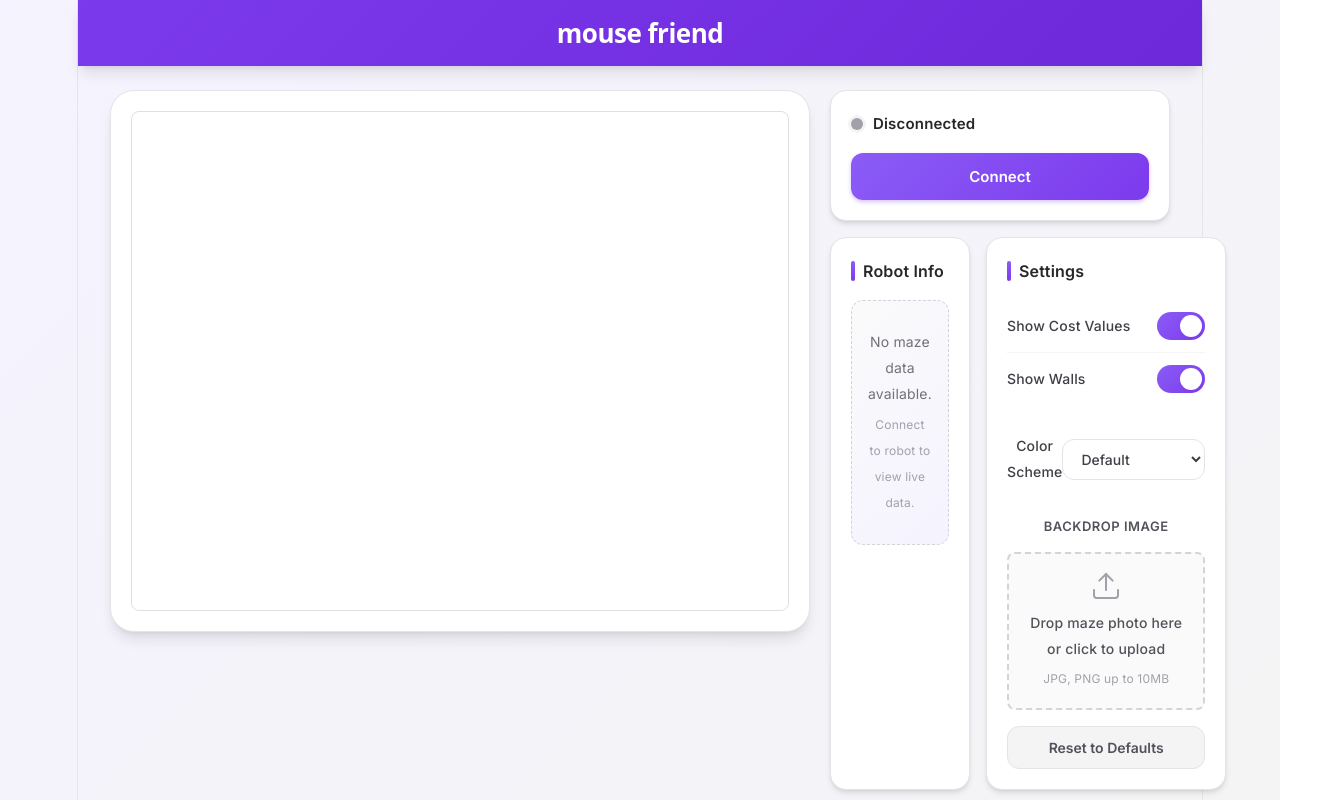
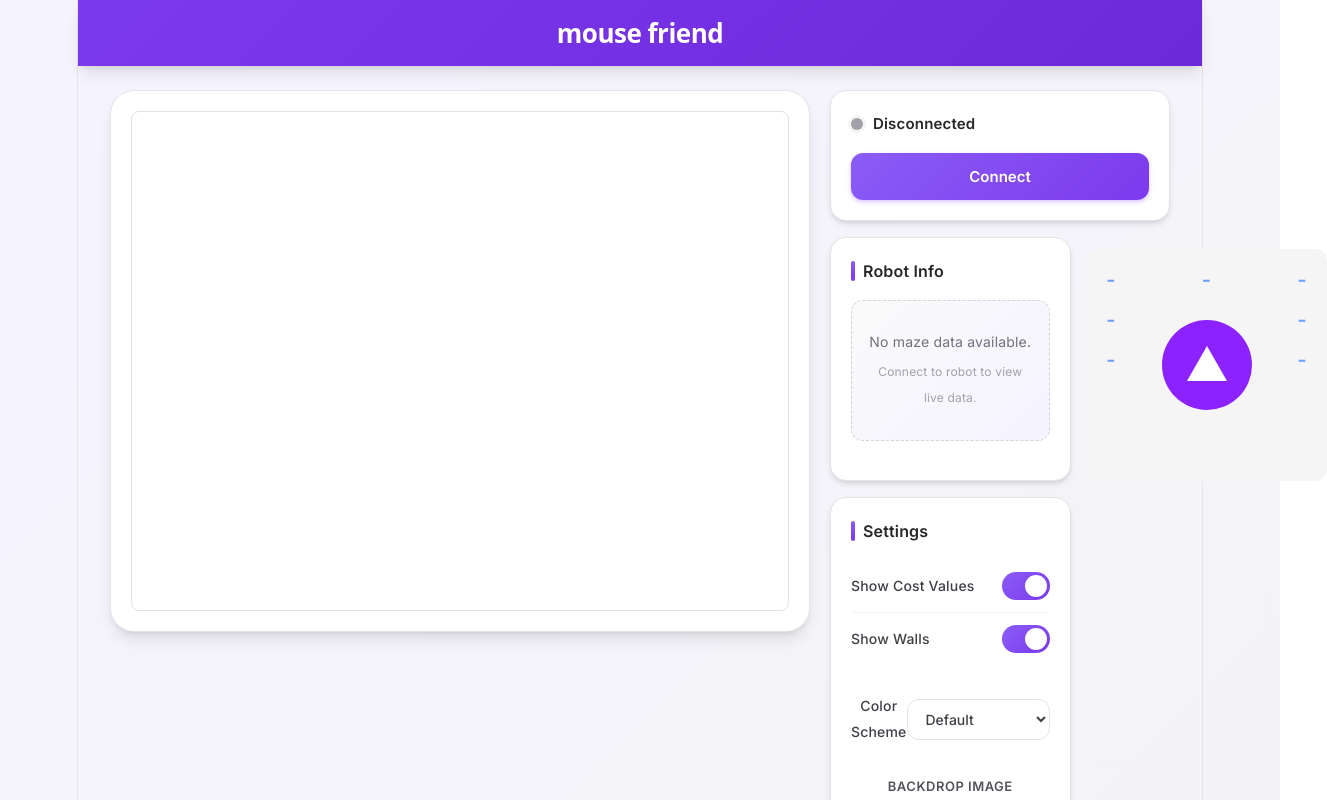
Before and after one commit to duckida/micromouse-friend, a React (Vite) app in the folder web-app/: page / in a window 1280 px wide. Shown: the top 800 px of the page, 1327 px wide, since content can reach past the window. Built offline with nearby package versions, Linux system fonts and the light colour scheme.

Commit message:
Redesign CellViewer to always show with robot-style layout

```diff
--- a/web-app/src/components/CellViewer.css
+++ b/web-app/src/components/CellViewer.css
@@ -1,69 +1,69 @@
 .cell-viewer {
-  background: #f8fafc;
-  border: 1px solid #e2e8f0;
-  border-radius: 8px;
-  padding: 12px;
+  background: #f5f5f5;
+  border-radius: 12px;
+  padding: 16px;
   margin-top: 12px;
+  width: 240px;
+  margin-left: auto;
+  margin-right: auto;
 }
 
-.cell-viewer-title {
-  font-size: 14px;
-  font-weight: 600;
-  color: #334155;
-  margin-bottom: 10px;
+.cell-viewer-container {
+  position: relative;
+  width: 200px;
+  height: 200px;
+  margin: 0 auto;
 }
 
-.sensing-points {
+.cell-viewer-circle {
+  position: absolute;
+  top: 50%;
+  left: 50%;
+  transform: translate(-50%, -50%);
+  width: 90px;
+  height: 90px;
+  background-color: #8b22ff;
+  border-radius: 50%;
   display: flex;
-  gap: 8px;
-  justify-content: space-between;
+  justify-content: center;
+  align-items: center;
 }
 
-.sensing-point {
-  flex: 1;
-  background: white;
-  border: 1px solid #cbd5e1;
-  border-radius: 6px;
-  padding: 8px;
-  text-align: center;
-  min-width: 50px;
+.cell-viewer-triangle {
+  width: 0;
+  height: 0;
+  border-left: 20px solid transparent;
+  border-right: 20px solid transparent;
+  border-bottom: 35px solid white;
+  margin-top: -4px;
 }
 
-.sensing-point.has-data {
-  border-color: #3b82f6;
+.cell-viewer-number {
+  position: absolute;
+  color: #6ea1ff;
+  font-size: 1.5rem;
+  font-weight: 500;
+  font-family: 'Segoe UI', Roboto, Helvetica, Arial, sans-serif;
 }
 
-.sensing-point-label {
-  font-size: 11px;
-  font-weight: 600;
-  color: #64748b;
-  margin-bottom: 4px;
+.cell-viewer-number-top {
+  top: 0;
+  left: 50%;
+  transform: translateX(-50%);
 }
 
-.sensing-point-values {
+.cell-viewer-number-left {
+  left: 0;
   display: flex;
   flex-direction: column;
-  gap: 2px;
+  gap: 14px;
+  align-items: center;
 }
 
-.sensor-value {
-  font-size: 13px;
-  font-family: 'JetBrains Mono', monospace;
-  font-weight: 600;
-  color: #2563eb;
+.cell-viewer-number-right {
+  right: 0;
+  display: flex;
+  flex-direction: column;
+  gap: 14px;
+  align-items: center;
 }
-
-.sensor-label {
-  color: #64748b;
-  margin-right: 2px;
-}
-
-.sensor-number {
-  color: #2563eb;
-}
-
-.sensing-point-empty {
-  color: #94a3b8;
-  font-size: 18px;
-  line-height: 1;
-}
--- a/web-app/src/components/CellViewer.jsx
+++ b/web-app/src/components/CellViewer.jsx
@@ -1,47 +1,37 @@
-// CellViewer Component
-// Displays the 3 sensing point values for the current cell
-
 import React from 'react';
 import './CellViewer.css';
 
 export function CellViewer({ sensingPoints }) {
-  if (!sensingPoints || sensingPoints.every(sp => sp === null)) {
-    return null;
-  }
+  const defaultPoints = [
+    { sf: '-', sl: '-', sr: '-' },
+    { sf: '-', sl: '-', sr: '-' },
+    { sf: '-', sl: '-', sr: '-' }
+  ];
 
-  const hasData = sensingPoints.some(sp => sp !== null);
-
-  if (!hasData) {
-    return null;
-  }
+  const points = sensingPoints || defaultPoints;
 
   return (
     <div className="cell-viewer">
-      <div className="cell-viewer-title">Sensing Points</div>
-      <div className="sensing-points">
-        {sensingPoints.map((sp, index) => (
-          <div key={index} className={`sensing-point ${sp ? 'has-data' : ''}`}>
-            <div className="sensing-point-label">{index + 1}</div>
-            {sp ? (
-              <div className="sensing-point-values">
-                <div className="sensor-value">
-                  <span className="sensor-label">F:</span>
-                  <span className="sensor-number">{sp.sf}</span>
-                </div>
-                <div className="sensor-value">
-                  <span className="sensor-label">L:</span>
-                  <span className="sensor-number">{sp.sl}</span>
-                </div>
-                <div className="sensor-value">
-                  <span className="sensor-label">R:</span>
-                  <span className="sensor-number">{sp.sr}</span>
-                </div>
-              </div>
-            ) : (
-              <div className="sensing-point-empty">-</div>
-            )}
-          </div>
-        ))}
+      <div className="cell-viewer-container">
+        <div className="cell-viewer-number cell-viewer-number-top">
+          {points[0]?.sf || '-'}
+        </div>
+
+        <div className="cell-viewer-number cell-viewer-number-left">
+          <span>{points[0]?.sl || '-'}</span>
+          <span>{points[1]?.sl || '-'}</span>
+          <span>{points[2]?.sl || '-'}</span>
+        </div>
+
+        <div className="cell-viewer-circle">
+          <div className="cell-viewer-triangle"></div>
+        </div>
+
+        <div className="cell-viewer-number cell-viewer-number-right">
+          <span>{points[0]?.sr || '-'}</span>
+          <span>{points[1]?.sr || '-'}</span>
+          <span>{points[2]?.sr || '-'}</span>
+        </div>
       </div>
     </div>
   );
```
